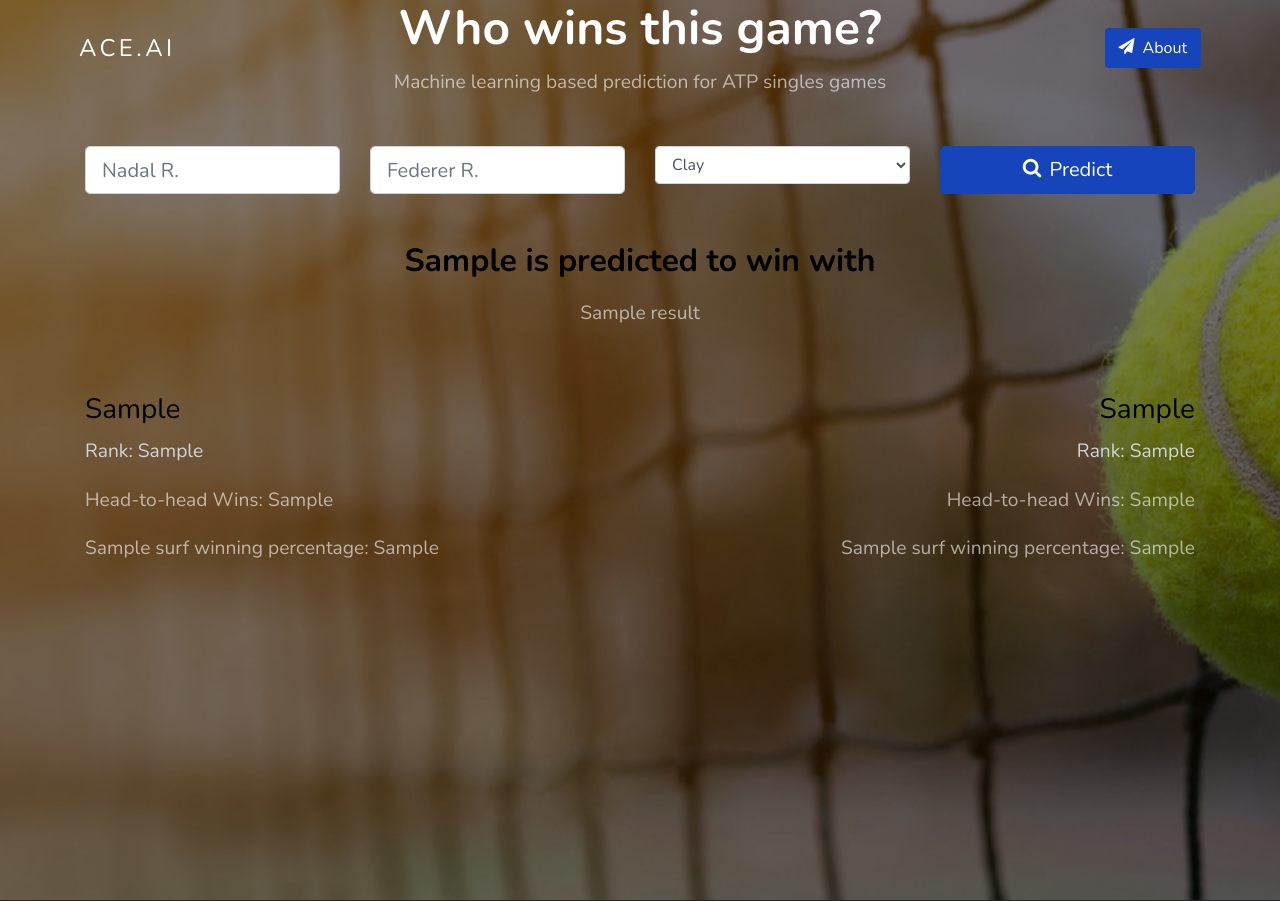
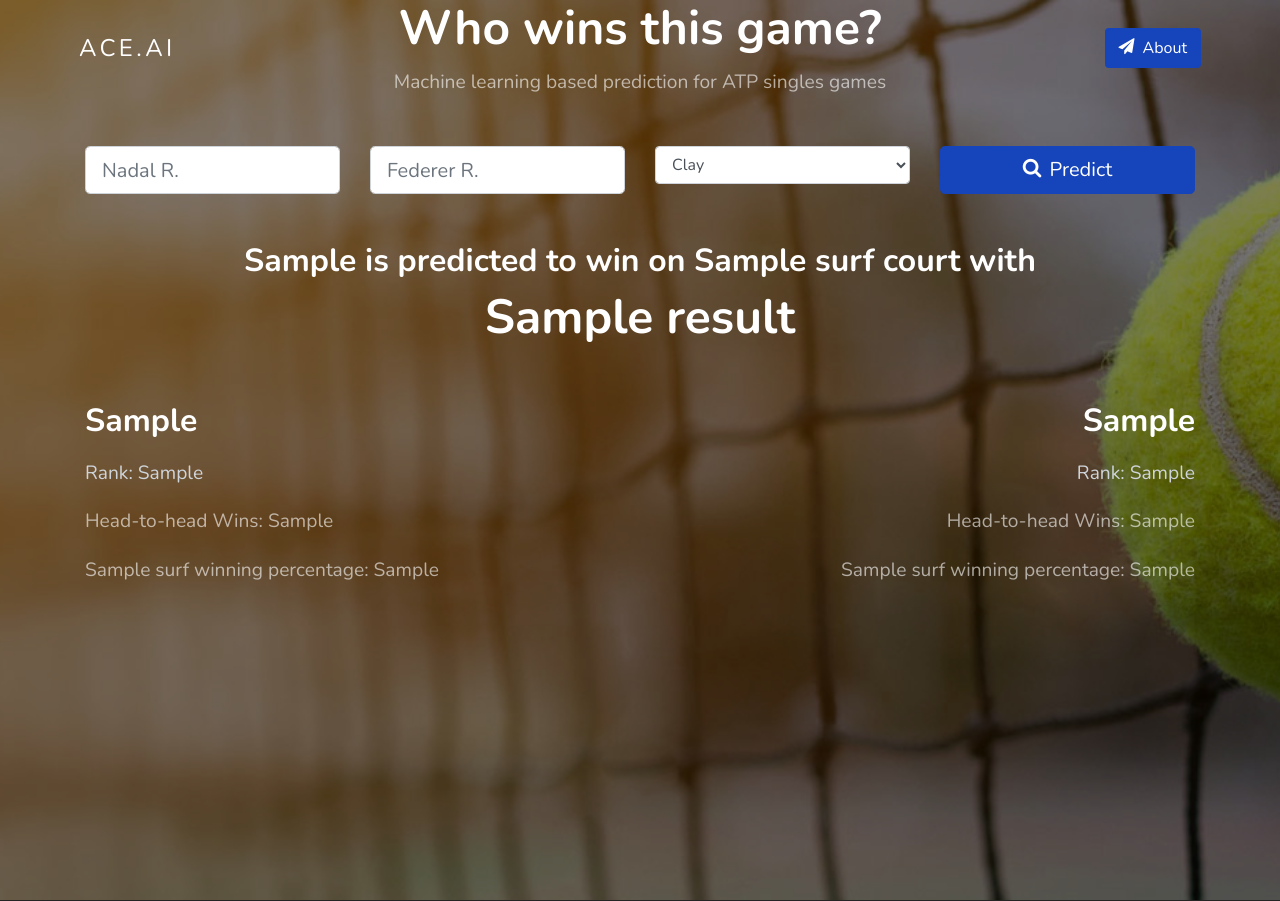
Before and after one commit to carsonzchen/MSiA423_ACE.AI, a Flask app: template app/templates/index.html in a window 1280 px wide. Shown: the top 901 px of the page. Run offline with Flask 2, Linux system fonts and the light colour scheme; the template is opened without the code that fills it: most values are stand-ins (such as "Sample title", 1, 10 or a date in 2020); some web fonts are replaced.

Commit message:
Updated html formatting

```diff
--- a/app/templates/about.html
+++ b/app/templates/about.html
@@ -65,7 +65,7 @@
 
         <div class="row mb-5">
           <div class="col-12 text-center" data-aos="fade">
-            <h2 class="section-title mb-3">Developer: Carson Chen</h2>
+            <h2 class="section-title mb-3 text-white">Developer: Carson Chen</h2>
               <p>QA: Shreyas Sabnis</p>
               <p>Northwestern University Master of Science in Analytics</p>
               <p>MSIA 423 - Analytics Value Chain Class Project</p>
--- a/app/templates/error.html
+++ b/app/templates/error.html
@@ -85,7 +85,7 @@
 
         <div class="row mb-5">
           <div class="col-12 text-center" data-aos="fade">
-            <h2 class="section-title mb-3">Sorry, we cannot find the players</h2>
+            <h2 class="section-title mb-3 text-white">Sorry, we cannot find the players</h2>
               <p>Please try again!</p>
           </div>
         </div>
--- a/app/templates/index.html
+++ b/app/templates/index.html
@@ -85,8 +85,8 @@
 
         <div class="row mb-5">
           <div class="col-12 text-center" data-aos="fade">
-            <h2 class="section-title mb-3">{{p1}} is predicted to win with</h2>
-              <p>{{result}}</p>
+            <h2 class="section-title mb-2 text-white">{{p1}} is predicted to win on {{surf}} court with</h2>
+              <h1 class="text-white font-weight-bold">{{result}}</h1>
           </div>
         </div>
 
@@ -95,7 +95,7 @@
           <div class="col-md-6">
             <!-- <img src="../static/images/person_2.jpg" alt="Image" class="img-fluid mb-4 rounded"> -->
 
-            <h3>{{p1}}</h3>
+            <h3 class="section-title mb-3 text-white">{{p1}}</h3>
             <p class="text-muted">Rank: {{p1rank}}</p>
             <p> Head-to-head Wins: {{p1h2h}}</p>
             <p> {{surf}} winning percentage: {{winpctp1}} </p>
@@ -106,7 +106,7 @@
             <!-- <img src="../static/images/person_1.jpg" alt="Image" class="img-fluid mb-4 rounded" align="right"> -->
 
 
-            <h3 align="right">{{p2}}</h3>
+            <h3 class="section-title mb-3 text-white" align="right">{{p2}}</h3>
             <p class="text-muted" align="right"> Rank: {{p2rank}}</p>
             <p align="right"> Head-to-head Wins: {{p2h2h}}</p>
             <p align="right"> {{surf}} winning percentage: {{winpctp2}} </p>
```
